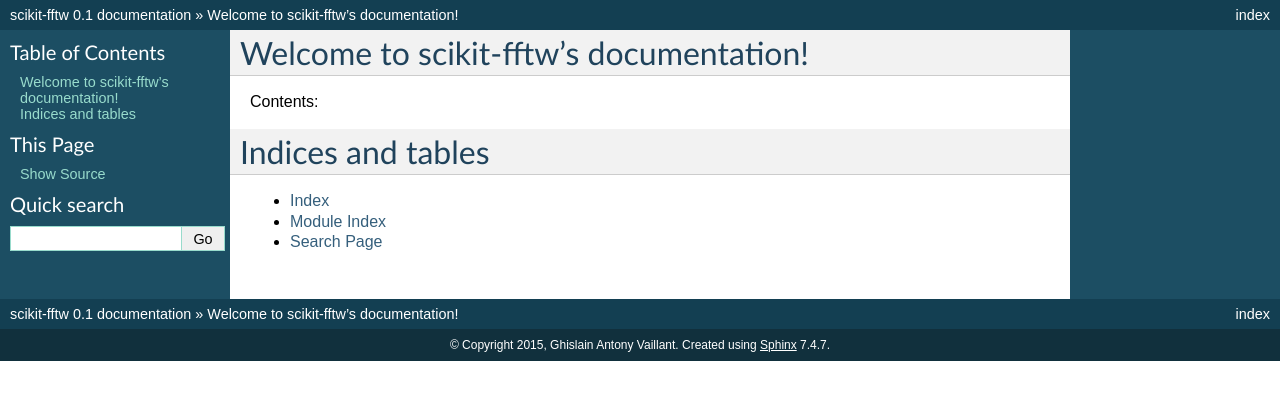
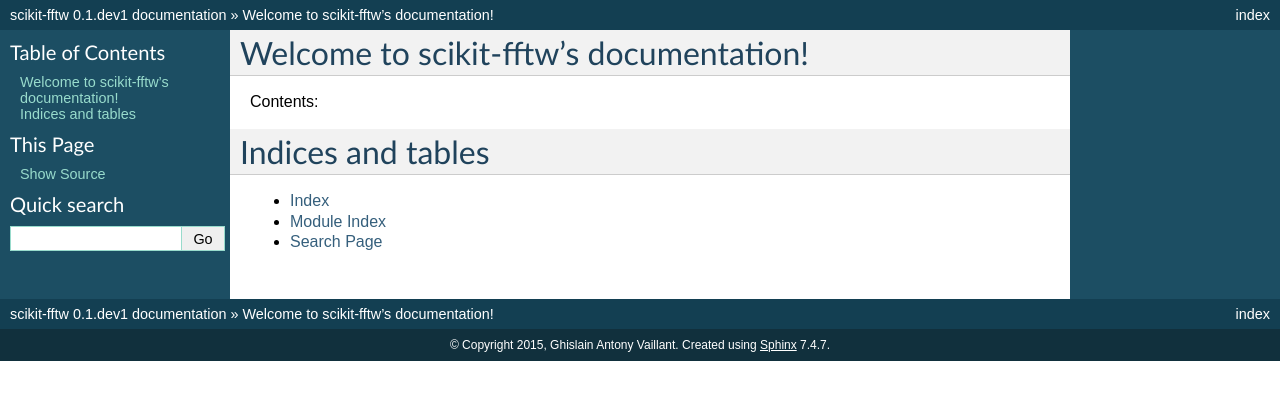
Before and after one commit to ghisvail/scikit-fftw, a Sphinx documentation site: the page built from docs/index.rst, in a window 1280 px wide. Shown: the top 400 px of the page. Built offline with Sphinx 7.4.7, drawn with Linux system fonts in a browser that asks for light colours; part of the change alters nothing that is shown.

```diff
--- a/docs/conf.py
+++ b/docs/conf.py
@@ -54,9 +54,9 @@ copyright = '2015, Ghislain Antony Vaillant'
 # built documents.
 #
 # The short X.Y version.
-version = '0.1'
+version = skfftw.__version__
 # The full version, including alpha/beta/rc tags.
-release = '0.1'
+release = version
 
 # The language for content autogenerated by Sphinx. Refer to documentation
 # for a list of supported languages.
```
